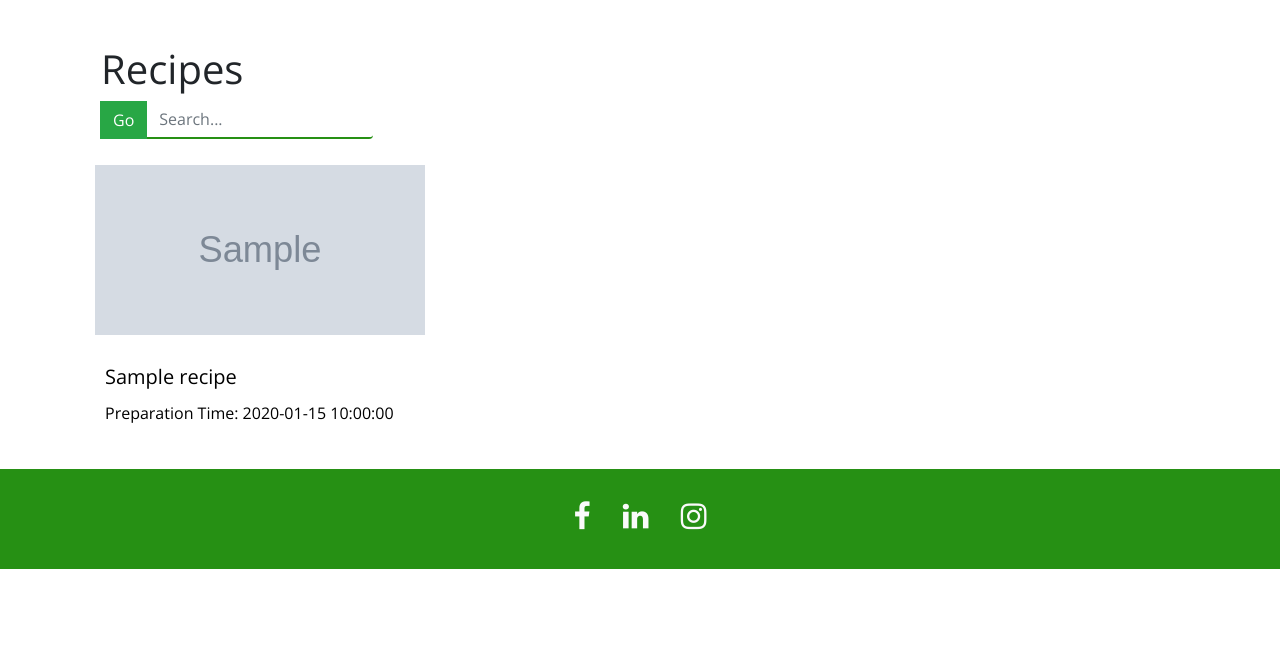
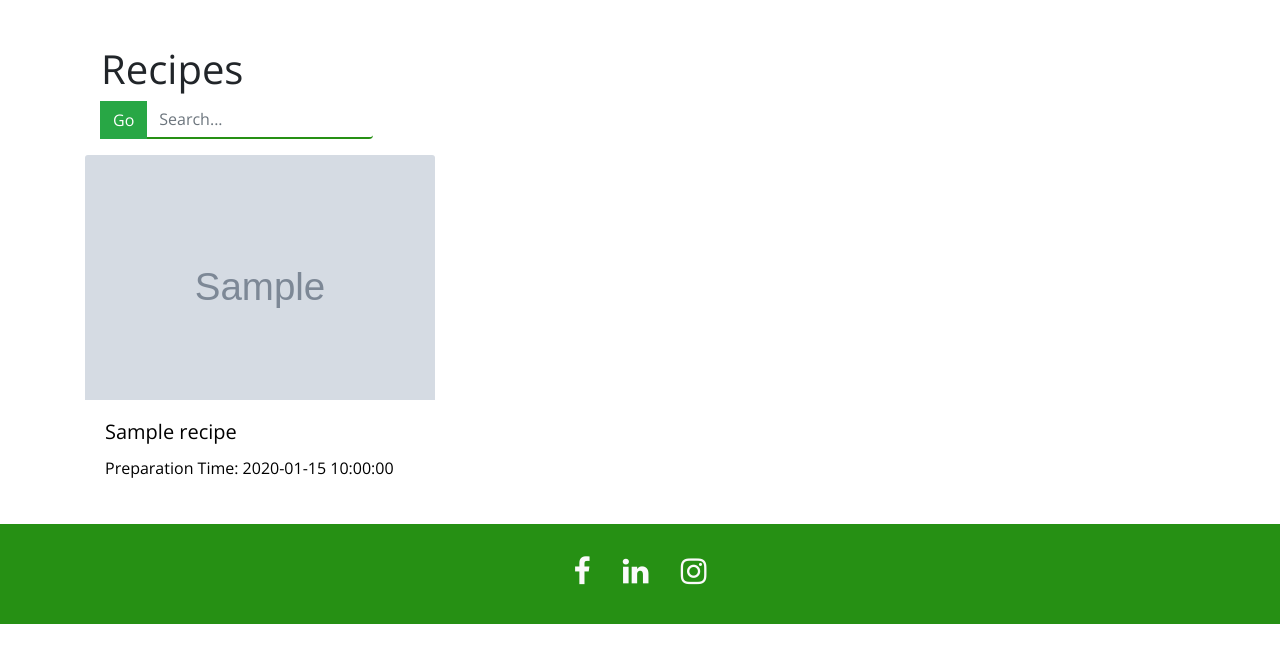
Before and after one commit to Code-Institute-Submissions/mendesfsweden-MilestoneProject3, a Flask app: page /recipes?page=1 in a window 1280 px wide. Shown: the part 75-733 px from the top of the page. Run offline with Flask 2, Linux system fonts and the light colour scheme; grey boxes marked "Sample" are stand-in pictures; a database or web service that is not in the repository returns one stand-in record (values such as "Sample title"); some libraries are stand-ins or nearby versions.

Commit message:
delete .theia folder created a div for the image on the recipes page in order to fix image size

```diff
--- a/static/css/style.css
+++ b/static/css/style.css
@@ -132,23 +132,16 @@ body {
     color: black;
 }
 
-.img-h {
-    padding: 10px;
-    border: none;
-    max-height: 190px;
-    object-fit: cover;
-}
-
-@media only screen and (max-width: 767px) {
-    .img-h {
-        max-height: 245px;
-    }
-}
 
 /*-----------add/edit/recipe and recipes pages------------*/
 
 .page-title {
     margin-top: 120px;
+}
+
+.img-container {
+    height: 245px;
+    overflow: hidden;
 }
 
 
--- a/templates/recipes.html
+++ b/templates/recipes.html
@@ -27,7 +27,9 @@
                         {% if not rec.image %}
                         <img src="/static/images/default_image.png" class="card-img-top img-h" alt="...">
                         {% else %}
-                        <img src="{{rec.image}}" class="card-img-top img-h" alt="...">
+                        <div class="img-container">
+                            <img src="{{rec.image}}" class="card-img-top img-h" alt="...">
+                        </div>
                         {% endif %}
                         <div class="card-body">
                             <h5 class="card-title">{{rec.name}}</h5>
```
Also changed, not shown: .theia/settings.json (deleted).
